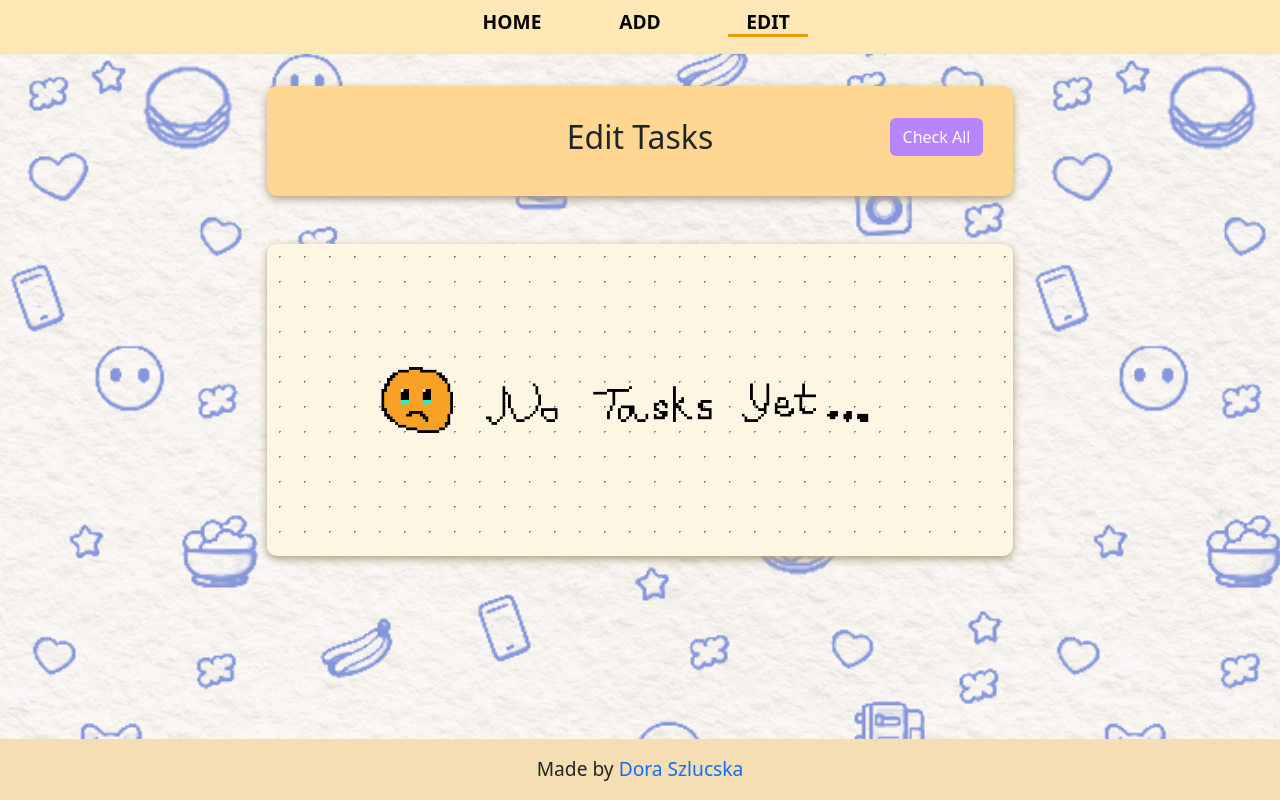
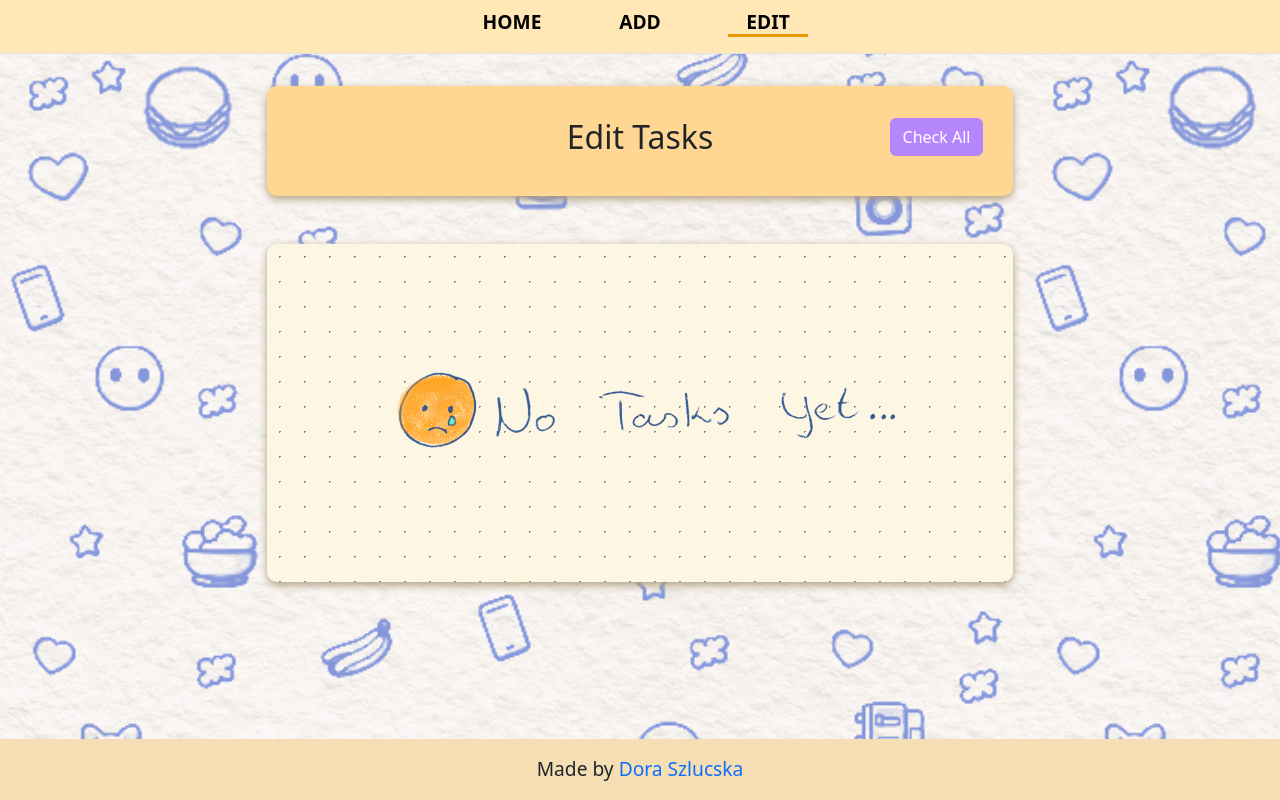
Before and after one commit to szludora/To-Do-List-with-angular, an Angular app: page /edit in a window 1280 px wide. Built offline with nearby package versions, Linux system fonts and the light colour scheme.

Commit message:
add handwritten image for no tasks sign

```diff
--- a/src/app/components/edit-todo/edit-todo.component.html
+++ b/src/app/components/edit-todo/edit-todo.component.html
@@ -61,7 +61,7 @@
     </ul>
     <div [style.display]="todos.length ? 'none' : 'block'">
       <img
-        src="../../assets/imgs/noTask.png"
+        src="../../assets/imgs/notasks.png"
         alt="No Task Yet... :()"
         class="no-task-img"
       />
--- a/src/app/components/home/home.component.html
+++ b/src/app/components/home/home.component.html
@@ -28,7 +28,7 @@
       </li>
       <div [style.display]="todos.length ? 'none' : 'block'">
         <img
-          src="../../assets/imgs/noTask.png"
+          src="../../assets/imgs/notasks.png"
           alt="No Task Yet... :()"
           class="no-task-img"
         />
```
Also changed, not shown: src/assets/imgs/noTask.png (deleted), src/assets/imgs/notasks.png (added).
